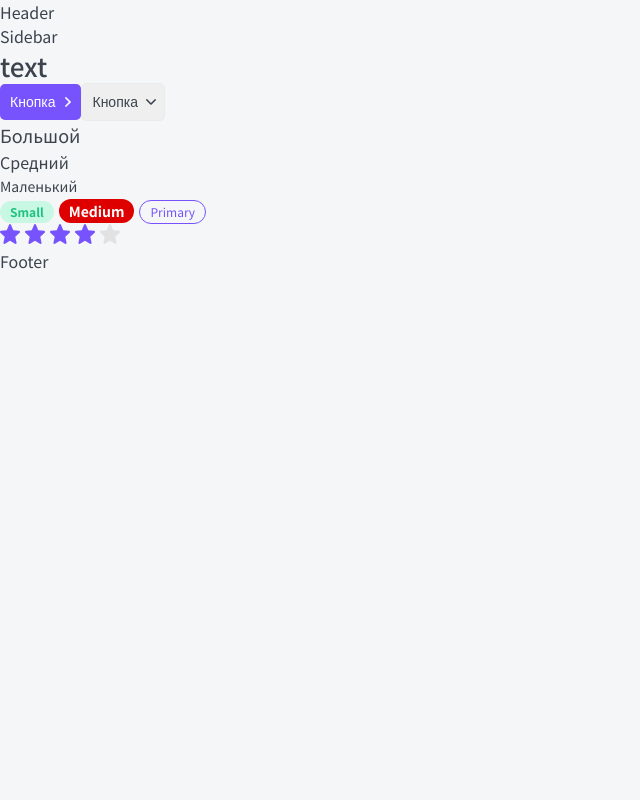
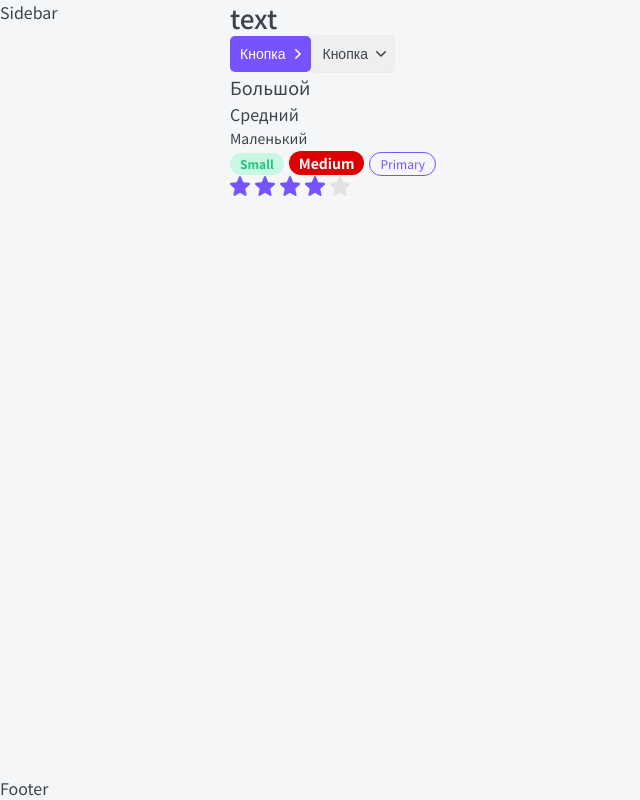
Before and after one commit to EvgeniyBudaev/react-next-photoshop, a Next.js app: page / in a window 1280 px wide. Shown: the whole page, without its empty margins (0-640 px from the left). Built offline with nearby package versions, Linux system fonts and the light colour scheme.

Commit message:
Вёрстка layout

```diff
--- a/components/layout/Layout.module.css
+++ b/components/layout/Layout.module.css
@@ -0,0 +1,37 @@
+.wrapper {
+	display: grid;
+	grid-template-columns: auto 230px minmax(320px, 1200px) auto;
+	grid-template-rows: auto 1fr auto;
+	min-height: 100vh;
+	grid-template-areas: ". header header ." ". sidebar body ." "footer footer footer footer";
+}
+
+.header {
+	grid-area: header;
+	display: none;
+}
+
+.sidebar {
+	grid-area: sidebar;
+}
+
+.body {
+	grid-area: body;
+}
+
+.footer {
+	grid-area: footer;
+}
+
+@media (max-width: 765px) {
+	.wrapper {
+		grid-template-columns: minmax(320px, 1fr);
+		grid-template-areas: "header" "body" "footer";
+	}
+	.header {
+		display: block;
+	}
+	.sidebar {
+		display: none;
+	}
+}
--- a/components/layout/Layout.tsx
+++ b/components/layout/Layout.tsx
@@ -8,16 +8,14 @@
 
 const Layout = ({ children }: LayoutProps): JSX.Element => {
 	return (
-		<>
-			<Header />
-			<div>
-				<Sidebar />
-				<div>
-					{children}
-				</div>
+		<div className={styles.wrapper}>
+			<Header className={styles.header} />
+			<Sidebar className={styles.sidebar} />
+			<div className={styles.body}>
+				{children}
 			</div>
-			<Footer />
-		</>
+			<Footer className={styles.footer} />
+		</div>
 	);
 };
 
```
Also changed, not shown: components/Ptag/Ptag.module.css (line endings or trailing spaces).
